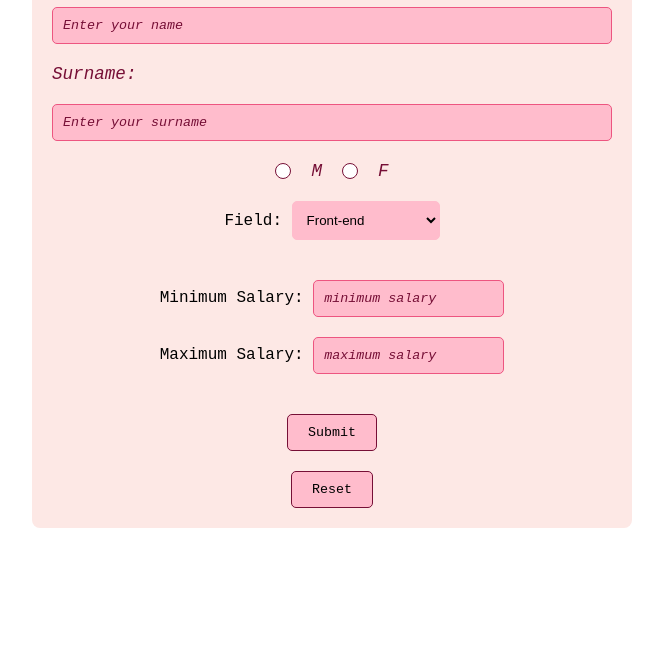
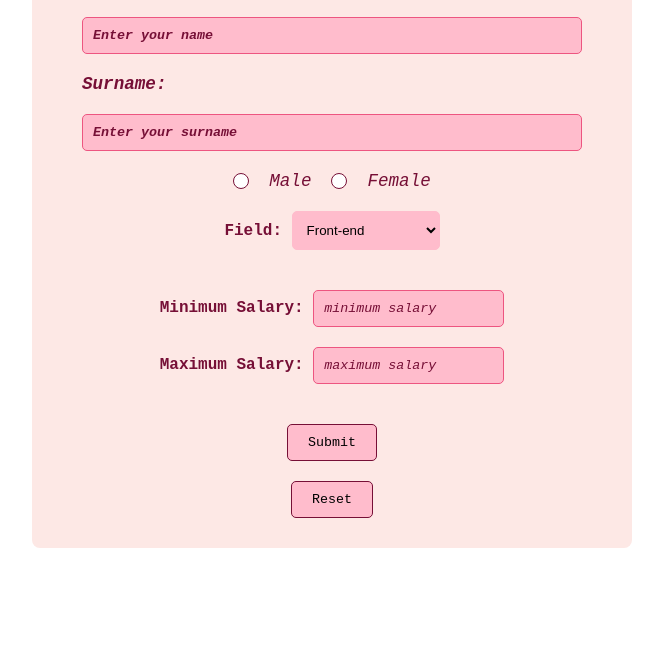
Before and after one commit to deceaseblow/site-2-jobApplication, a plain HTML site: page index.html in a window 1280 px wide. Shown: the part 140-800 px from the top of the page, without its empty margins (308-971 px from the left). Drawn offline with Linux system fonts and the light colour scheme.

Commit message:
allchanges

```diff
--- a/index.html
+++ b/index.html
@@ -15,8 +15,8 @@
         <span class="input-names">Surname: </span><input type="text" name="surname" id="surname" placeholder="Enter your surname" required>
     <div class="lower-half">
         <div class="radios">
-            <input type="radio" name="radio" id="radio1" value="option1">M
-            <input type="radio" name="radio" id="radio2" value="option2">F<br>
+            <input type="radio" name="radio" id="radio1" value="option1">Male
+            <input type="radio" name="radio" id="radio2" value="option2">Female<br>
         </div>
         <div class="buttons">
            <div>
--- a/style.css
+++ b/style.css
@@ -9,8 +9,8 @@
     width: 100%;
     max-width: 600px;
     margin: 0 auto;
-    margin-top: 30px;;
-    padding: 20px;
+    margin-top: 30px;
+    padding: 30px 50px;
     background-color: #fde8e5;
     border-radius: 8px;
     display: flex;
@@ -59,6 +59,7 @@
         color: #760f36;
         font-family: 'FIraCode',monospace;
         font-style: italic;
+        font-weight: 600;
     }
     .input-names{
         display: flex;
@@ -68,6 +69,7 @@
         font-style: italic;
         color:#760f36;
         font-size: 1.1em;
+        font-weight: 600;
     }
     .radios{
         display: flex;
@@ -110,6 +112,10 @@
             border: 1px solid #ed5580;
         }
     }
+    label{
+        font-weight: 600;
+        color: #760f36;
+    }
     .buttons{
         display: flex;
         flex-direction: column;
@@ -138,7 +144,7 @@
     width: 100%;
     max-width: 600px;
     margin: 0 auto;
-    padding: 20px;
+    padding: 30px 50px;
     background-color: #fde8e5;
     border-radius: 8px;
     display: flex;
```
